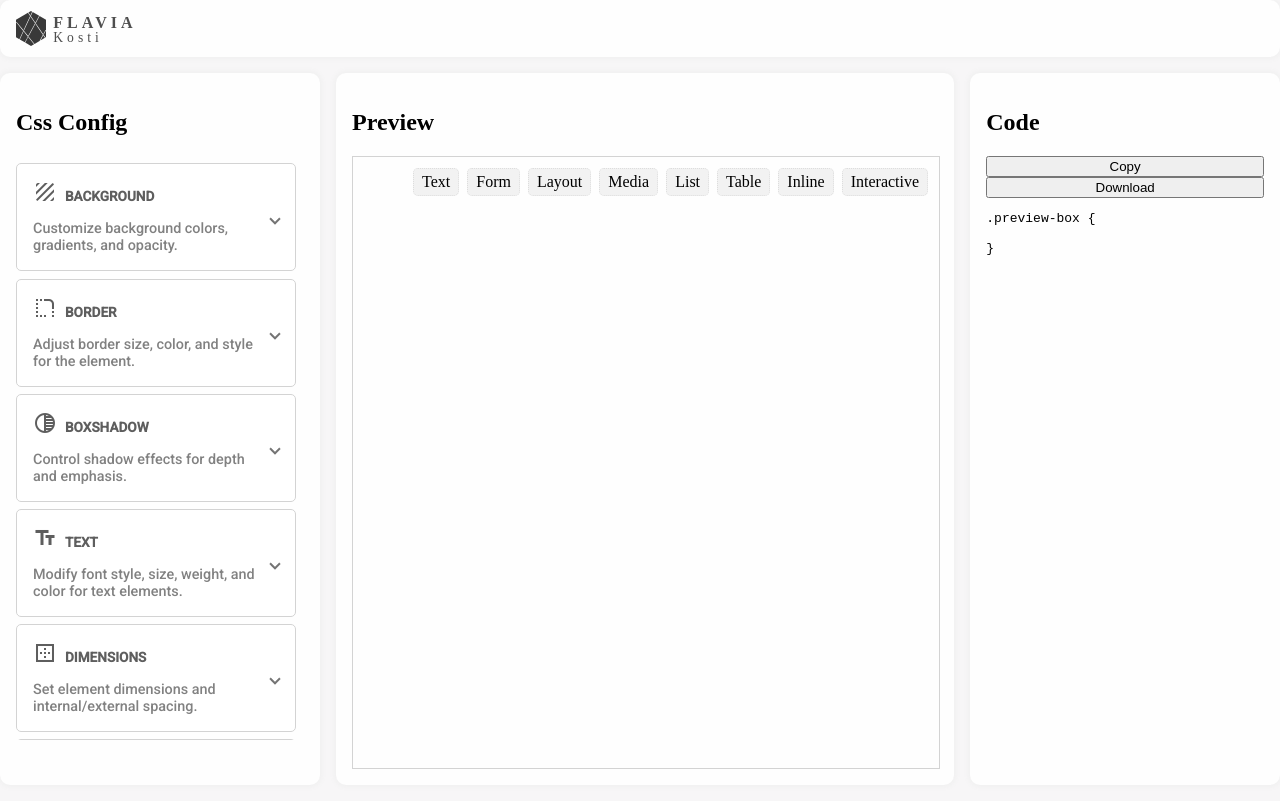
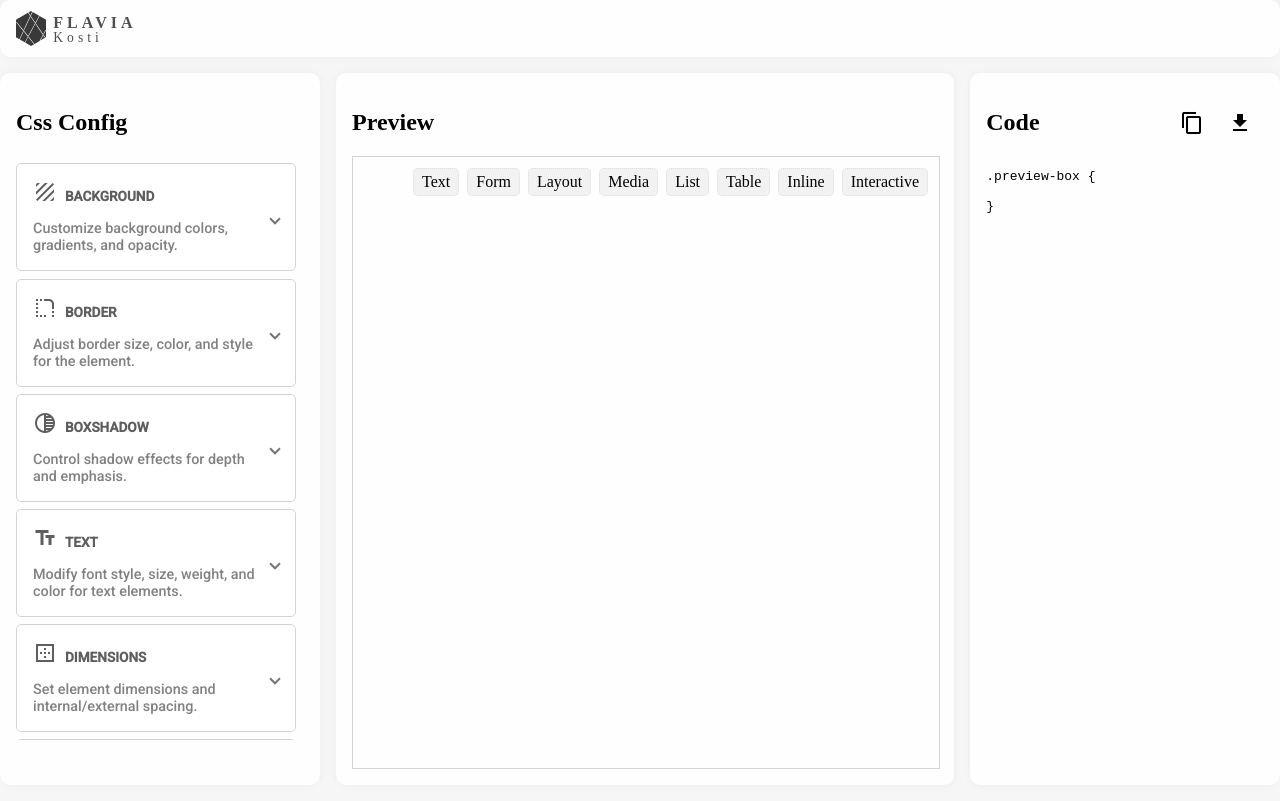
Before and after one commit to flavia3107/css-playground, an Angular app: page / in a window 1280 px wide. Built offline with nearby package versions, Linux system fonts and the light colour scheme.

Commit message:
Css Playground: Export P3

```diff
--- a/src/app/app.component.html
+++ b/src/app/app.component.html
@@ -21,9 +21,17 @@
     </div>
   </div>
   <div class="code-container flex-column card">
-    <h2>Code</h2>
-    <button (click)="copyCode()">Copy</button>
-    <button (click)="downloadCode()">Download</button>
+    <div class="flex-row space_between">
+      <h2>Code</h2>
+      <div class="flex-row middle">
+        <button mat-icon-button (click)="copyCode()">
+          <mat-icon>content_copy</mat-icon>
+        </button>
+        <button mat-icon-button (click)="downloadCode()">
+          <mat-icon>download</mat-icon>
+        </button>
+      </div>
+    </div>
     <app-css-code />
   </div>
 </div>
--- a/src/app/app.component.ts
+++ b/src/app/app.component.ts
@@ -1,4 +1,6 @@
 import { Component, inject } from '@angular/core';
+import { MatButtonModule } from '@angular/material/button';
+import { MatIconModule } from '@angular/material/icon';
 import { RouterModule } from '@angular/router';
 import { CssCodeComponent } from './components/css-code/css-code.component';
 import { CssConfigsComponent } from './components/css-configs/css-configs.component';
@@ -9,7 +11,7 @@ import { CssConfigService } from './services/cssconfig.service';
   selector: 'app-root',
   templateUrl: './app.component.html',
   styleUrls: ['./app.component.scss'],
-  imports: [RouterModule, CssConfigsComponent, PreviewComponent, CssCodeComponent]
+  imports: [RouterModule, CssConfigsComponent, PreviewComponent, CssCodeComponent, MatButtonModule, MatIconModule]
 })
 export class AppComponent {
   private _cssConfigService = inject(CssConfigService);
```
